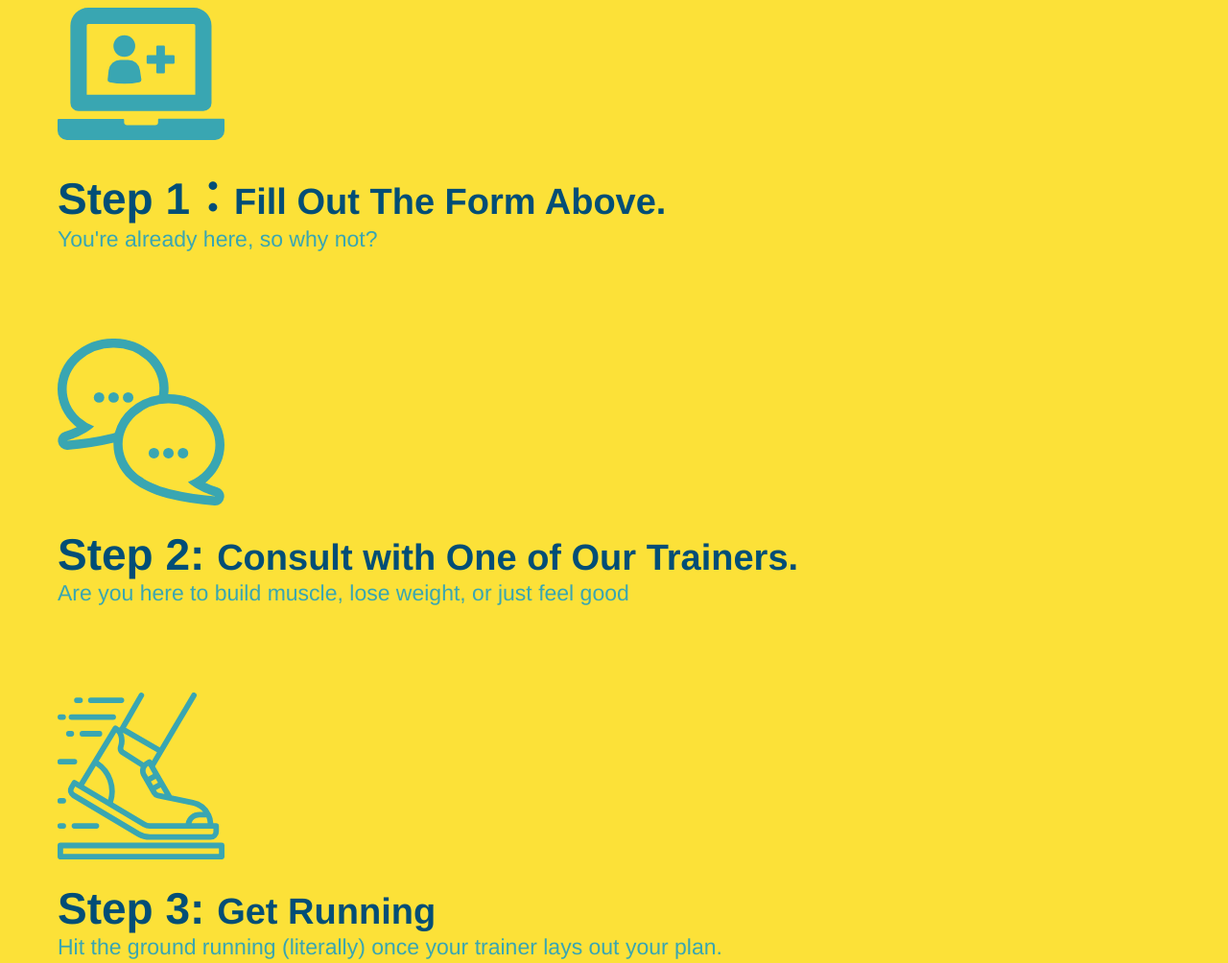
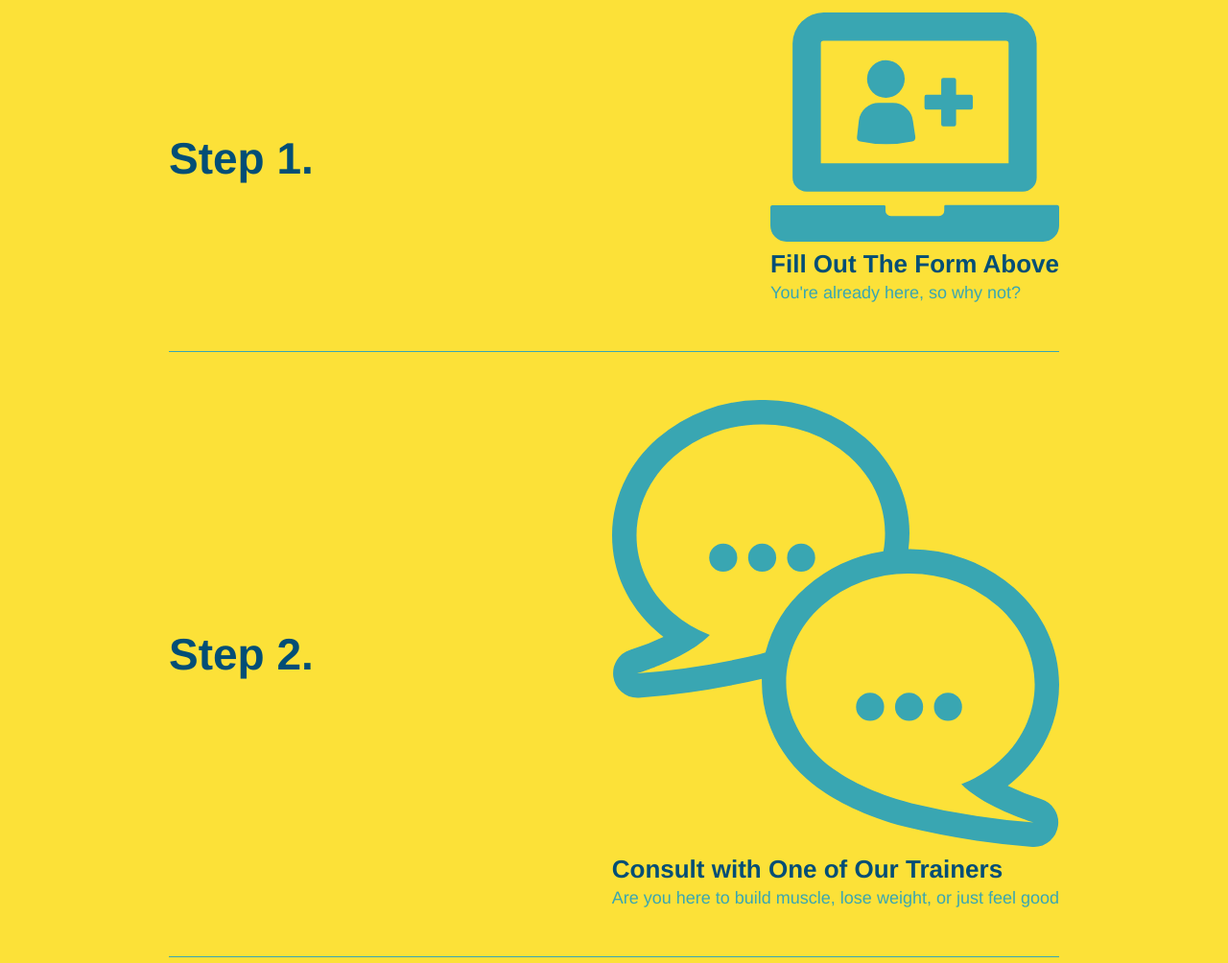
Before and after one commit to chunngaimo/run-buddy, a plain HTML site: page index.html in a window 1280 px wide. Shown: the part 1280-2284 px from the top of the page at 96% size. Drawn offline with Linux system fonts and the light colour scheme.

Commit message:
flexbox for what you do

```diff
--- a/assets/css/style.css
+++ b/assets/css/style.css
@@ -176,28 +176,31 @@ section {
   border-color: #39a6b2;
 }
 
-.steps div {
-  margin-bottom: 80px;
+.step h3 {
+  color: #024e76;
+  font-size: 46px;
 }
 
-.steps img {
-  width: 15%;
-  margin: 10px 0;
+.step-text p {
+  color:#39a6b2;
+  font-size: 18px;
 }
 
-.steps h3 {
+.step-text h4 {
+  font-size: 26px;
+  line-height: 1.5;
   color: #024e76;
-  font-size: 46px;
-  margin-top: 10px;
 }
 
-.steps p {
-  color:#39a6b2;
-  font-size: 23px;
-}
-
-.steps span {
-  font-size: 38px;
+.step {
+  margin: 50px auto;
+  padding-bottom: 50px;
+  width: 80%;
+  border-bottom: 1px solid #39a6b2;
+  display: flex;
+  flex-wrap: wrap;
+  align-items: center;
+  justify-content: space-between;
 }
 
 /* style trainers */
--- a/index.html
+++ b/index.html
@@ -93,28 +93,56 @@
     <section id="what-you-do" class="steps">
     <h2 class="section-title secondary-border">What You Do</h2>
 
-    <div>
+    <div class="step">
+      <h3>Step 1.</h3>
+      <div class="step-info">
+        <div class="step-img">
           <img src="./assets/images/step-1.svg" alt="" />
-        <h3>Step 1：<span>Fill Out The Form Above.</span></h3>
+        </div>
+        <div class="step-text">
+          <h4>Fill Out The Form Above</h4>
           <p>You're already here, so why not?</p>
         </div>
+      </div>
+    </div>
 
-    <div>
+    <div class="step">
+      <h3>Step 2.</h3>
+      <div class="step-info">
+        <div class="step-img">
           <img src="./assets/images/step-2.svg" alt="" />
-        <h3>Step 2: <span>Consult with One of Our Trainers.</span></h3>
+        </div>
+        <div class="step-text">
+          <h4>Consult with One of Our Trainers</h4>
           <p>Are you here to build muscle, lose weight, or just feel good</p>
         </div>
+      </div>
+    </div>
 
-    <div>
+    <div class="step">
+      <h3>Step 3.</h3>
+      <div class="step-info">
+        <div class="step-img">
           <img src="./assets/images/step-3.svg" alt="" />
-        <h3>Step 3: <span>Get Running</span></h3>
+        </div>
+        <div class="step-text">
+          <h4>Get Running</h4>
           <p>Hit the ground running (literally) once your trainer lays out your plan.</p>
         </div>
+      </div>
+    </div>
 
-    <div>
+    <div class="step">
+      <h3>Step 4.</h3>
+      <div class="step-info">
+        <div class="step-img">
           <img src="./assets/images/step-4.svg" alt="" />
-        <h3>Step 4: <span>See Results.</span></h3>
+        </div>
+        <div class="step-text">
+          <h4>See Results</h4>
           <p>Bi-weekly checkins with your trainer will keep you focused</p>
+        </div>
+      </div>
     </div>
     </section>
 
```
Lines whose indentation alone changed are shown as unchanged.
